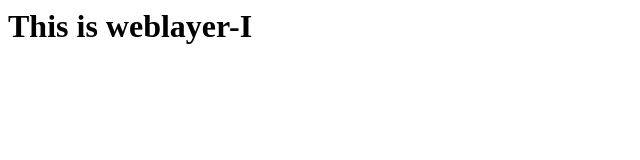
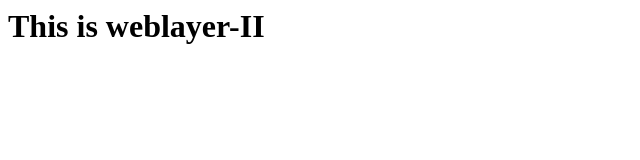
Before and after one commit to joysep91/dev-weblayer, a plain HTML site: page index.html in a window 1280 px wide. Shown: the full height of the page, 0-640 px from the left. Drawn offline with Linux system fonts and the light colour scheme.

Commit message:
index.html file created

```diff
--- a/index.html
+++ b/index.html
@@ -1 +1 @@
-<h1>This is weblayer-I</h1>
+<h1>This is weblayer-II</h1>
```
